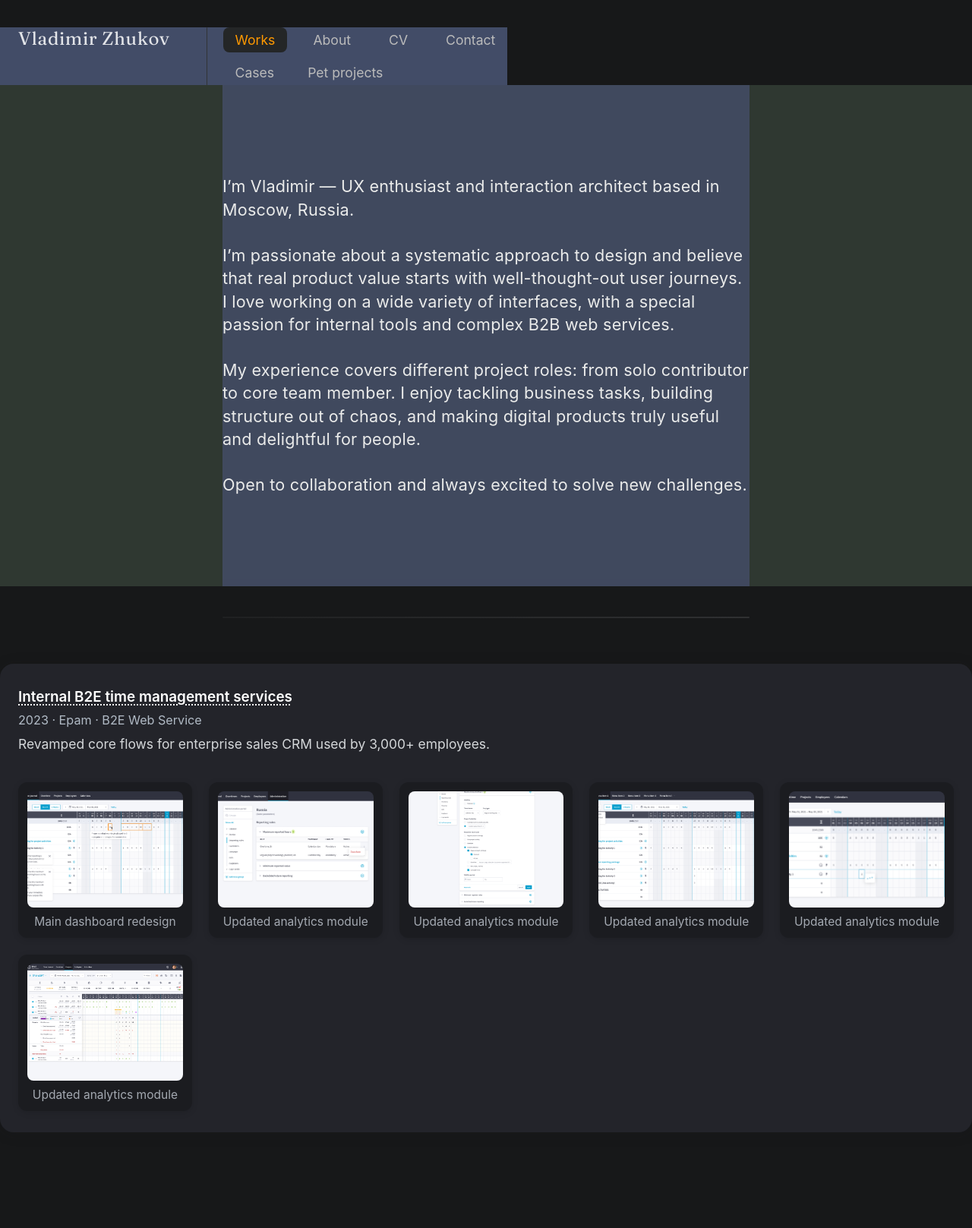
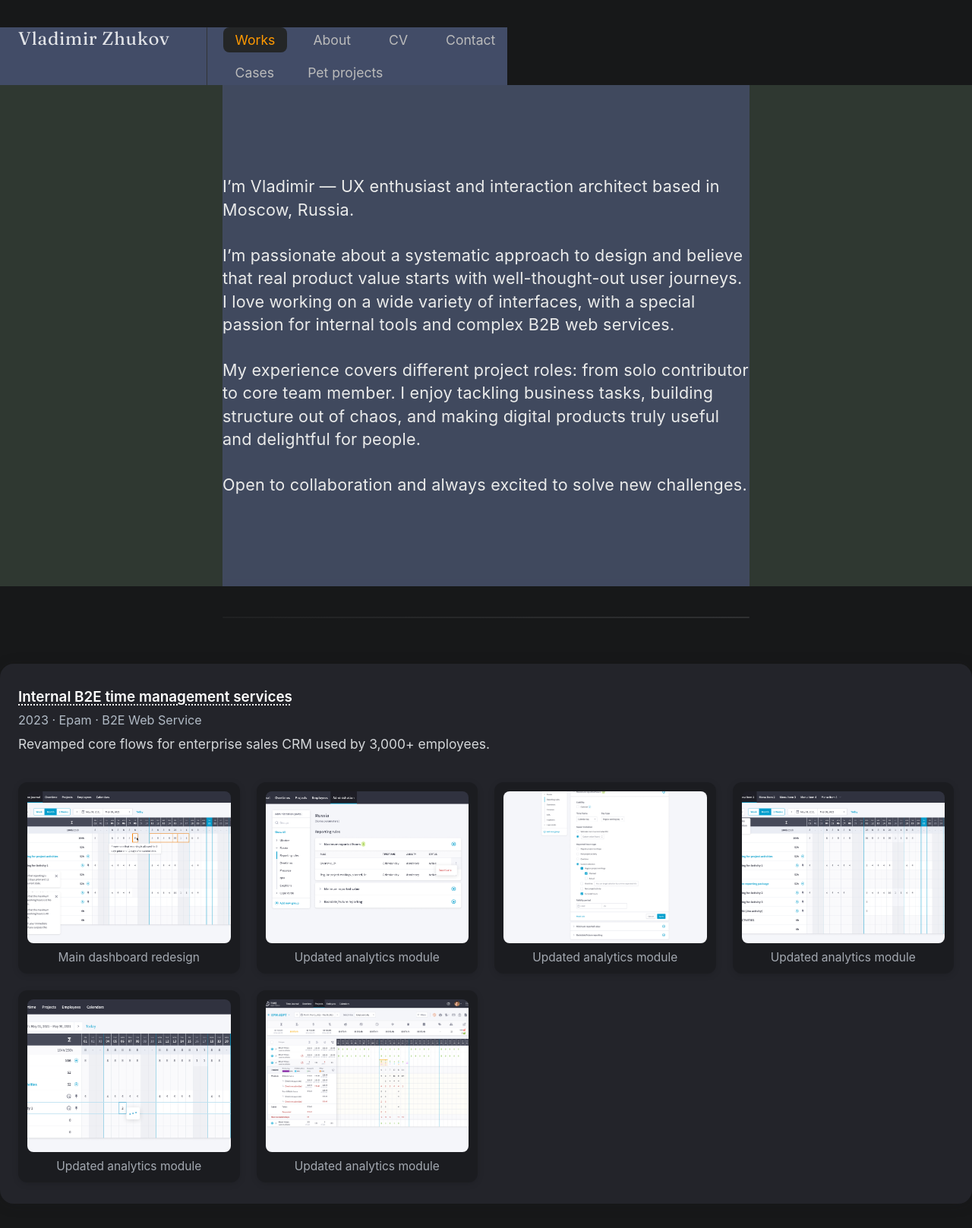
Before and after one commit to uxiscool/experience, a Jekyll site: the page built from index.md, in a window 1280 px wide. Shown: the whole page at 76% size. Built offline with Jekyll 4.4.1, drawn with Linux system fonts in a browser that asks for light colours; before the commit the page ends 1523 px from its top, so only the background shows below that.

Commit message:
Add files via upload

```diff
--- a/assets/css/main.css
+++ b/assets/css/main.css
@@ -384,7 +384,7 @@
 
 .case-gallery {
   display: grid;
-  grid-template-columns: repeat(auto-fit, minmax(196px, 1fr));
+  grid-template-columns: repeat(auto-fit, minmax(270px, 1fr));
   gap: 22px;
   margin-top: 4px;
 }
@@ -403,7 +403,7 @@
 }
 .case-thumb2 {
   max-width: 100%;
-  max-height: 180px;
+  max-height: 250px;
   width: auto;
   aspect-ratio: 4/3;
   object-fit: cover;
```
